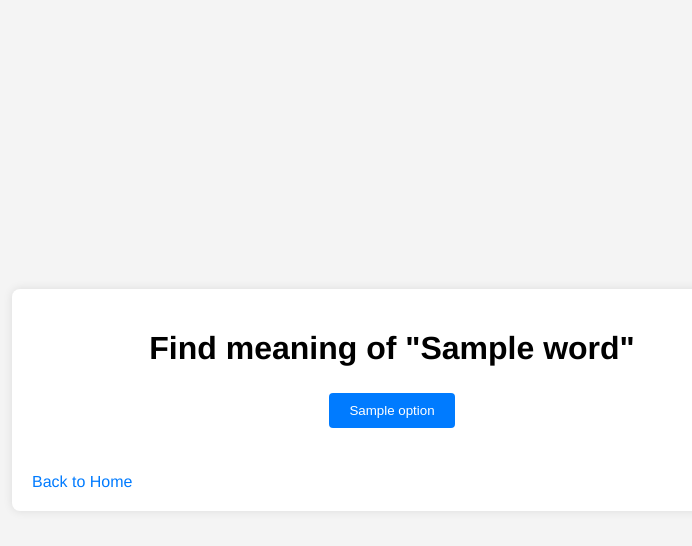
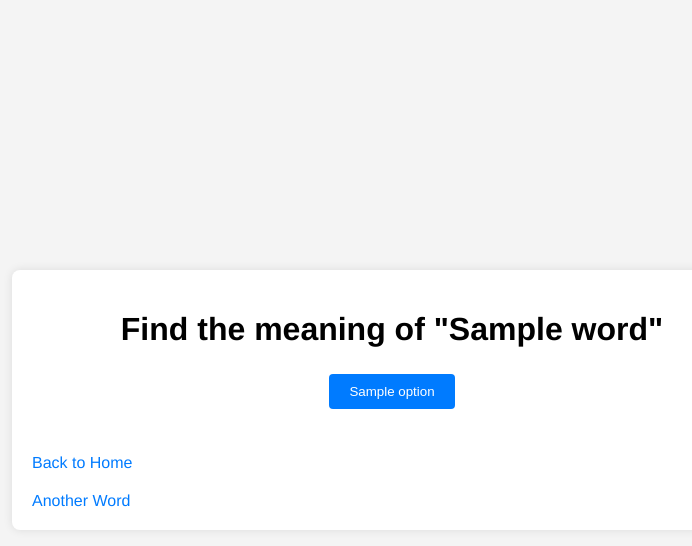
Before and after one commit to henry-sm/dictionary-flask, a Flask app: template templates/quiz.html in a window 1280 px wide. Shown: the top 546 px of the page, without its empty margins (248-940 px from the left). Run offline with Flask 3, Linux system fonts and the light colour scheme; the template is opened without the code that fills it: most values are stand-ins (such as "Sample title", 1, 10 or a date in 2020); some libraries are stand-ins or nearby versions.

Commit message:
qol fixes

```diff
--- a/app.py
+++ b/app.py
@@ -65,7 +65,7 @@ def findel_word():
             return render_template('modify.html', message=f"Flashcard '{word}' deleted", flashcards=flashcards, sort_by=sort_by, sort_order=sort_order, page=page, total_pages=total_pages)
 
         else:
-            return render_template('modify.html', warning="Word not found", flashcards=flashcards, sort_by=sort_by, sort_order=sort_order, page=page, total_pages=total_pages)
+            return render_template('modify.html', message ="Word not found", flashcards=flashcards, sort_by=sort_by, sort_order=sort_order, page=page, total_pages=total_pages)
 
     except Exception as e:
         app.logger.error(f"Error finding flashcard: {e}")
@@ -83,7 +83,7 @@ def find():
         if flashcard:
             return render_template('find.html', flashcard=flashcard)
         else:
-            return render_template('index.html', error="Word not found")
+            return render_template('find.html', error="Word not found")
     except Exception as e:
         app.logger.error(f"Error finding flashcard: {e}")
         return jsonify({'error': f"Error finding flashcard: {e}"})
@@ -137,7 +137,7 @@ def add_flashcard():
         word = request.form.get('word')
         meaning = request.form.get('meaning')
         figure_of_speech = request.form.get('figure_of_speech')
-        print(f"Received data - Word: {word}, Meaning: {meaning}, Figure of Speech: {figure_of_speech}")
+        #print(f"Received data - Word: {word}, Meaning: {meaning}, Figure of Speech: {figure_of_speech}")
         if word and meaning and figure_of_speech:
             mongo.db.flashcards.insert_one({
                 'word': word,
@@ -147,7 +147,7 @@ def add_flashcard():
             print("Flashcard added to the database")
         else:
             print("Missing data, flashcard not added")
-        return redirect(url_for('modify'))
+        return redirect(url_for('modify', message = "Flashcard added"))
     except Exception as e:
         app.logger.error(f"Error adding flashcard: {e}")
         return f"Error adding flashcard: {e}"
--- a/static/styles.css
+++ b/static/styles.css
@@ -166,7 +166,7 @@ tr:hover {
 }
 
 
-.error {
-    color: red;
+.message {
+    text-align: center;
     font-weight: bold;
 }
--- a/templates/modify.html
+++ b/templates/modify.html
@@ -10,6 +10,9 @@
     <div class="container">
         <h1>Modify Flashcards</h1>
 
+        {% if message %}
+        <script>console.log('{{ message }} added')</script>>
+       {% endif %}
         <h2>Add a New Word</h2>
         <form action="/add" method="POST">
             <input type="text" name="word" placeholder="Word" required>
--- a/templates/quiz.html
+++ b/templates/quiz.html
@@ -5,31 +5,40 @@
     <meta name="viewport" content="width=device-width, initial-scale=1.0">
     <title>Test</title>
     <link rel="stylesheet" href="{{ url_for('static', filename='styles.css') }}">
+
     <script>
-
-    function check(i, answer){
-        console.log(answer);
-        console.log(i, i === answer, i==answer);
-        //find out why i==answer is not working
-        if (i === answer){
+    function check(i, answer) {
+        //console.log(answer);
+        //console.log(i, i === answer, i == answer);
+        // Find out why i == answer is not working
+        i = i.trim().toLowerCase();
+        answer = answer.trim().toLowerCase();
+        // trim works gg
+        //console.log(i === answer, i == answer);
+        if (i === answer) {
             alert("Correct Answer!");
-        }
-        else{
-            alert("Wrong, try again!",answer);
+        } else {
+            alert("Wrong, try again!");
         }
     }
     </script>
+
 </head>
+
+
 <body>
+
     <div class="container">
-        <h1>Find meaning of "{{word}}" </h1>
+        <h1>Find the meaning of "{{ word }}"</h1>
         <nav class="nav">
             {% for i in options %}
-            <button  class="nav-button" onclick="check('{{i}}',' {{answer}}')"> {{i}}</button>
+            <button class="nav-button" onclick="check('{{ i }}', '{{ answer }}')">{{ i }}</button>
             {% endfor %}
+        </nav>
+        <a href="/" class="back-link">Back to Home</a><br>
+        <a href="/quiz" class="back-link">Another Word</a>
+    </div>
 
-        </nav>
-        <a href="/" class="back-link">Back to Home</a>
-    </div>
 </body>
+
 </html>
```
Also changed, not shown: templates/find.html (+7 -1 lines).
